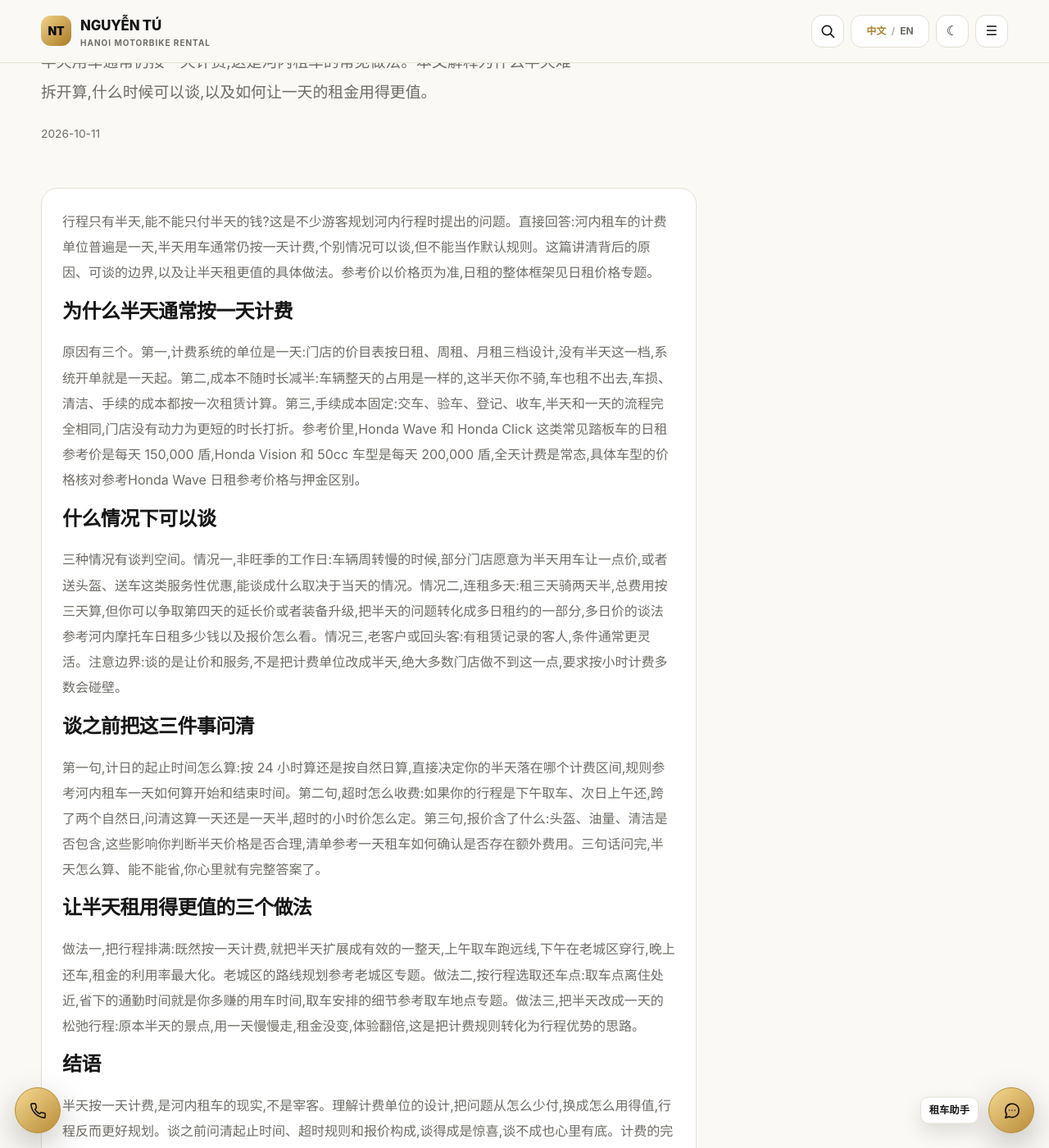
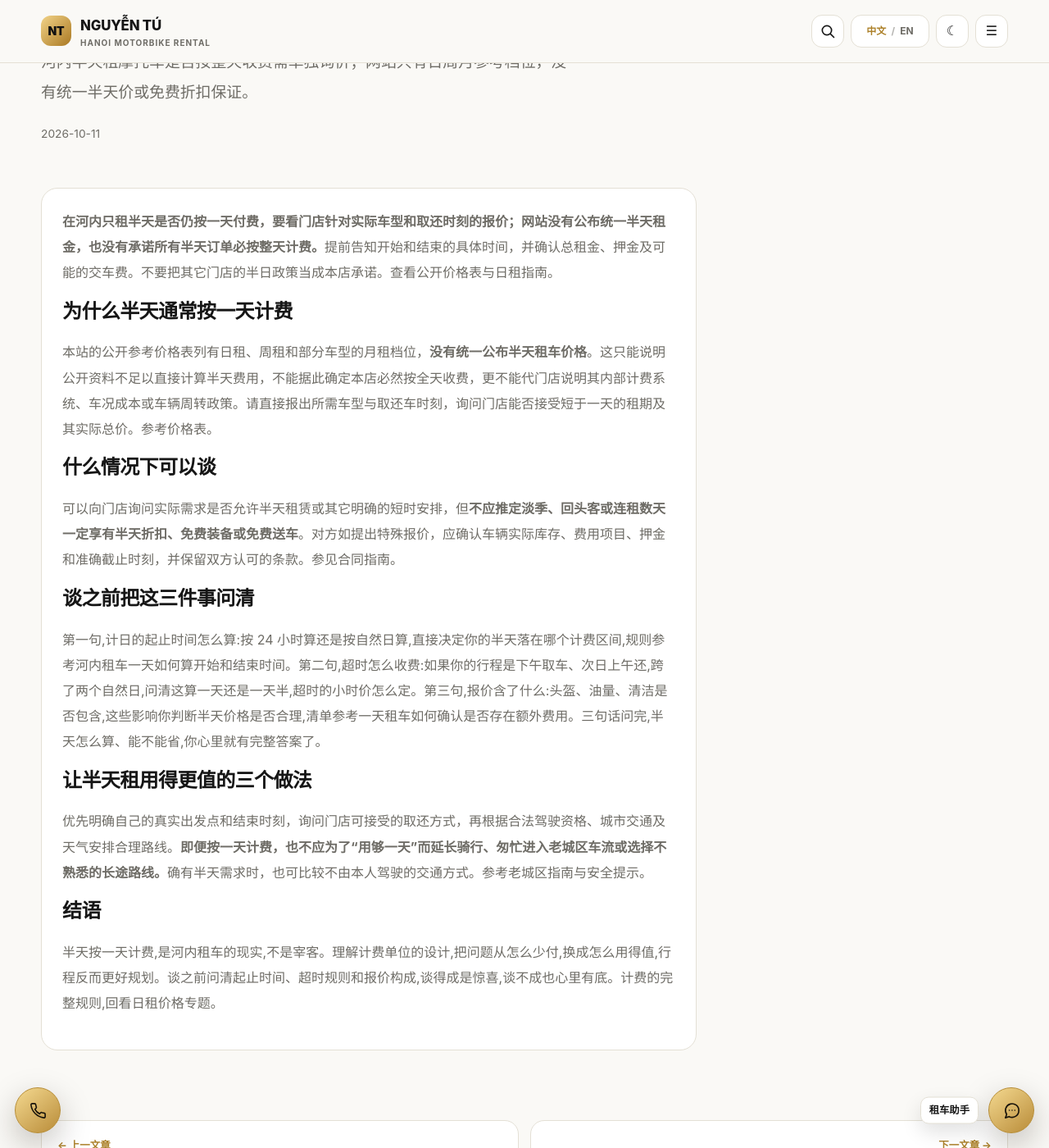
Before and after one commit to thuexemayhanoi/china, a Jekyll site: the page built from _posts/2026-10-11-hanoi-pricing-daily-13.md, in a window 1280 px wide and 1400 px high, scrolled down 221 px. Shown: the whole window at 82% size. Built offline with Jekyll 4.4.1, drawn with Linux system fonts in a browser that asks for light colours.

Commit message:
seo(china): answer-first factual daily price corrections batch 10 13

```diff
--- a/_posts/2026-10-11-hanoi-pricing-daily-13.md
+++ b/_posts/2026-10-11-hanoi-pricing-daily-13.md
@@ -5,22 +5,23 @@ topic: "pricing"
 subtopic: "daily"
 permalink: "/blog/hanoi-pricing-daily-13/"
 title: "河内租车半天能否按日租计费"
-description: "半天用车通常仍按一天计费,这是河内租车的常见做法。本文解释为什么半天难拆开算,什么时候可以谈,以及如何让一天的租金用得更值。"
+description: "河内半天租摩托车是否按整天收费需单独询价；网站只有日周月参考档位，没有统一半天价或免费折扣保证。"
+last_modified_at: "2026-10-12"
 primary_keyword: "河内摩托车日租价格"
 date: "2026-10-11 18:00:19 +0700"
 seo_silo: "pricing/daily"
 breadcrumbs: [{"label": "博客", "href": "/blog/"}, {"label": "专题", "href": "/topics/pricing/daily/"}, {"label": "河内租车半天能否按日租计费"}]
 publication_method: "automated_qa"
 ---
-行程只有半天,能不能只付半天的钱?这是不少游客规划河内行程时提出的问题。直接回答:河内租车的计费单位普遍是一天,半天用车通常仍按一天计费,个别情况可以谈,但不能当作默认规则。这篇讲清背后的原因、可谈的边界,以及让半天租更值的具体做法。参考价以[价格页](/prices/)为准,日租的整体框架见[日租价格专题](/topics/pricing/daily/)。
+**在河内只租半天是否仍按一天付费，要看门店针对实际车型和取还时刻的报价；网站没有公布统一半天租金，也没有承诺所有半天订单必按整天计费。**提前告知开始和结束的具体时间，并确认总租金、押金及可能的交车费。不要把其它门店的半日政策当成本店承诺。查看[公开价格表](/prices/)与[日租指南](/topics/pricing/daily/)。
 
 ## 为什么半天通常按一天计费
 
-原因有三个。第一,计费系统的单位是一天:门店的价目表按日租、周租、月租三档设计,没有半天这一档,系统开单就是一天起。第二,成本不随时长减半:车辆整天的占用是一样的,这半天你不骑,车也租不出去,车损、清洁、手续的成本都按一次租赁计算。第三,手续成本固定:交车、验车、登记、收车,半天和一天的流程完全相同,门店没有动力为更短的时长打折。参考价里,Honda Wave 和 Honda Click 这类常见踏板车的日租参考价是每天 150,000 盾,Honda Vision 和 50cc 车型是每天 200,000 盾,全天计费是常态,具体车型的价格核对参考[Honda Wave 日租参考价格与押金区别](/blog/hanoi-pricing-daily-02/)。
+本站的公开参考价格表列有日租、周租和部分车型的月租档位，**没有统一公布半天租车价格**。这只能说明公开资料不足以直接计算半天费用，不能据此确定本店必然按全天收费，更不能代门店说明其内部计费系统、车况成本或车辆周转政策。请直接报出所需车型与取还车时刻，询问门店能否接受短于一天的租期及其实际总价。参考[价格表](/prices/)。
 
 ## 什么情况下可以谈
 
-三种情况有谈判空间。情况一,非旺季的工作日:车辆周转慢的时候,部分门店愿意为半天用车让一点价,或者送头盔、送车这类服务性优惠,能谈成什么取决于当天的情况。情况二,连租多天:租三天骑两天半,总费用按三天算,但你可以争取第四天的延长价或者装备升级,把半天的问题转化成多日租约的一部分,多日价的谈法参考[河内摩托车日租多少钱以及报价怎么看](/blog/hanoi-pricing-daily-01/)。情况三,老客户或回头客:有租赁记录的客人,条件通常更灵活。注意边界:谈的是让价和服务,不是把计费单位改成半天,绝大多数门店做不到这一点,要求按小时计费多数会碰壁。
+可以向门店询问实际需求是否允许半天租赁或其它明确的短时安排，但**不应推定淡季、回头客或连租数天一定享有半天折扣、免费装备或免费送车**。对方如提出特殊报价，应确认车辆实际库存、费用项目、押金和准确截止时刻，并保留双方认可的条款。参见[合同指南](/topics/guides/contracts/)。
 
 ## 谈之前把这三件事问清
 
@@ -28,7 +29,7 @@ publication_method: "automated_qa"
 
 ## 让半天租用得更值的三个做法
 
-做法一,把行程排满:既然按一天计费,就把半天扩展成有效的一整天,上午取车跑远线,下午在老城区穿行,晚上还车,租金的利用率最大化。老城区的路线规划参考[老城区专题](/topics/old-quarter/)。做法二,按行程选取还车点:取车点离住处近,省下的通勤时间就是你多赚的用车时间,取车安排的细节参考[取车地点专题](/topics/old-quarter/pickup/)。做法三,把半天改成一天的松弛行程:原本半天的景点,用一天慢慢走,租金没变,体验翻倍,这是把计费规则转化为行程优势的思路。
+优先明确自己的真实出发点和结束时刻，询问门店可接受的取还方式，再根据合法驾驶资格、城市交通及天气安排合理路线。**即便按一天计费，也不应为了“用够一天”而延长骑行、匆忙进入老城区车流或选择不熟悉的长途路线。**确有半天需求时，也可比较不由本人驾驶的交通方式。参考[老城区指南](/topics/old-quarter/)与[安全提示](/topics/guides/safety/)。
 
 ## 结语
 
```
